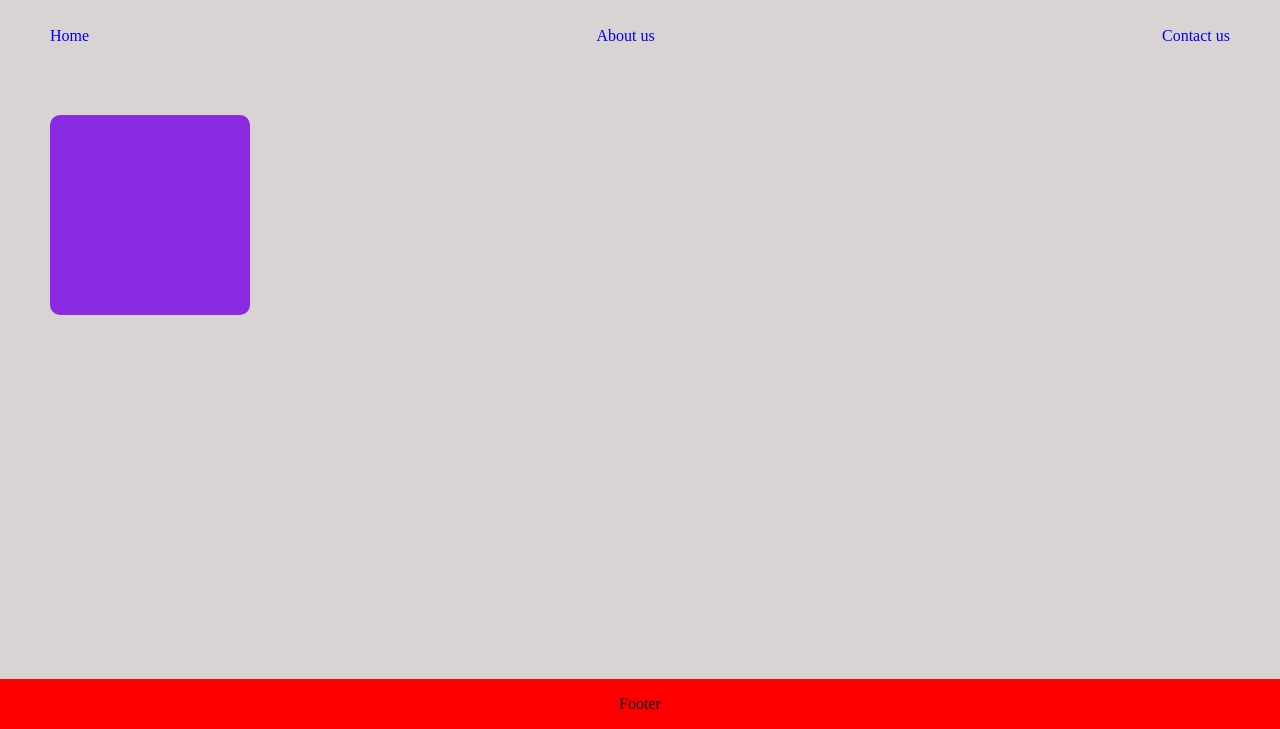
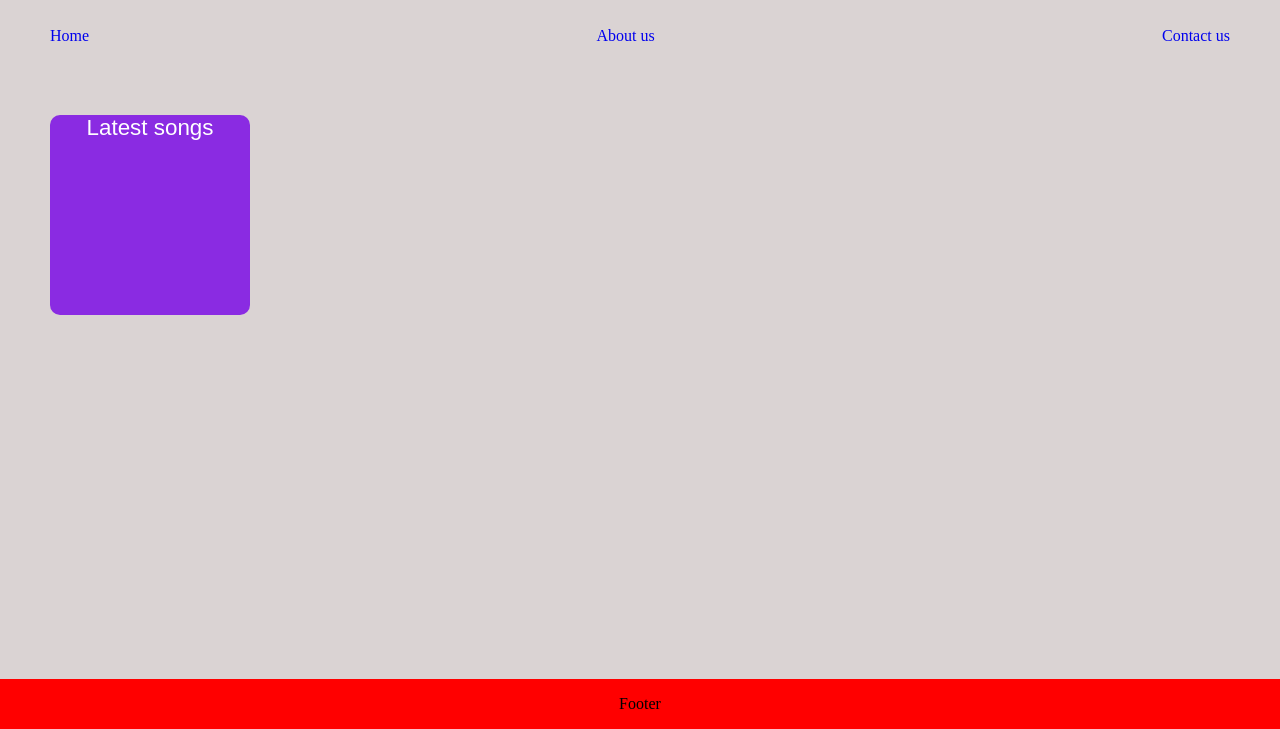
Before and after one commit to ashutosh803/webapp, a plain HTML site: page index.html in a window 1280 px wide. Shown: the part 71-800 px from the top of the page. Drawn offline with Linux system fonts and the light colour scheme.

Commit message:
album info added

```diff
--- a/css/index.css
+++ b/css/index.css
@@ -57,4 +57,8 @@
   border-radius: 10px;
   background-color: blueviolet;
   margin: 50px;
+  font-size: 1.4rem;
+  font-family: sans-serif;
+  color: white;
+  text-align: center;
 }
--- a/index.html
+++ b/index.html
@@ -16,7 +16,7 @@
       <li><a href="./contact.html">Contact us</a></li>
     </ul>
 
-    <div class="album"></div>
+    <div class="album">Latest songs</div>
   </div>
 
   <div class="footer">Footer</div>
```
